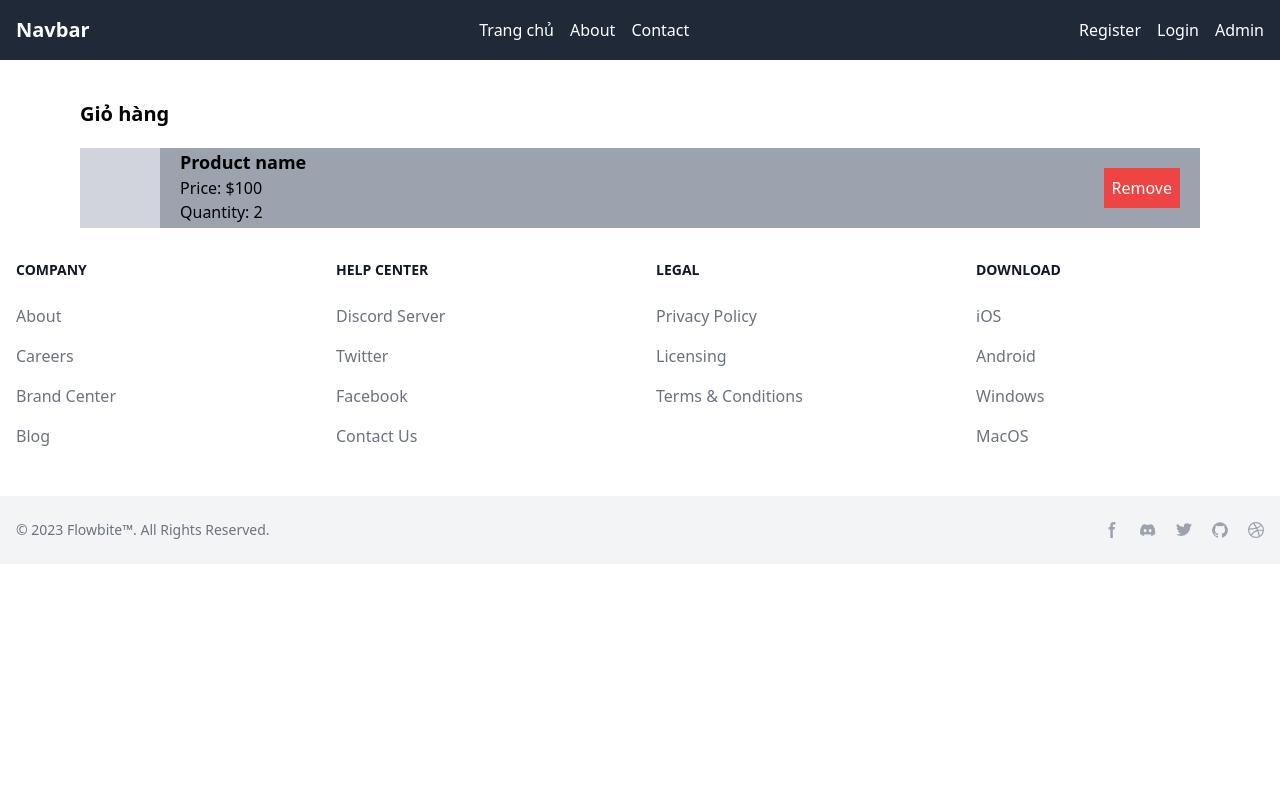
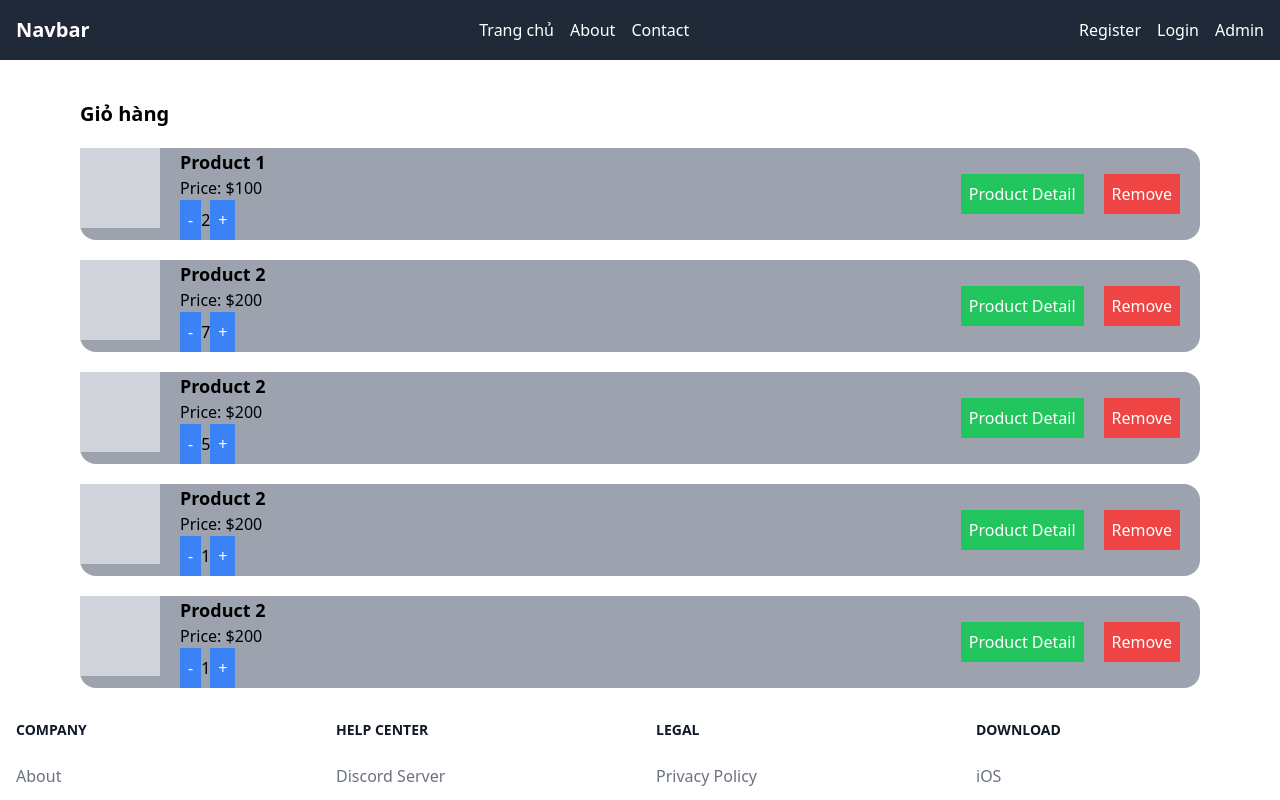
Before and after one commit to K0l4s/ute-shop, a React (Vite) app in the folder front-end/: page /cart in a window 1280 px wide. Shown: the top 800 px of the page. Built offline with nearby package versions, Linux system fonts and the light colour scheme.

Commit message:
update cart

```diff
--- a/front-end/package.json
+++ b/front-end/package.json
@@ -13,9 +13,11 @@
     "prettier:fix": "prettier --write \"src/**/(*.tsx|*.ts|*.css|*.scss)\""
   },
   "dependencies": {
+    "@reduxjs/toolkit": "^2.2.7",
     "@types/react-router-dom": "^5.3.3",
     "react": "^18.3.1",
     "react-dom": "^18.3.1",
+    "react-redux": "^9.1.2",
     "react-router-dom": "^6.26.1"
   },
   "devDependencies": {
@@ -23,6 +25,7 @@
     "@types/node": "^22.5.0",
     "@types/react": "^18.3.3",
     "@types/react-dom": "^18.3.0",
+    "@types/react-redux": "^7.1.33",
     "@vitejs/plugin-react-swc": "^3.5.0",
     "autoprefixer": "^10.4.20",
     "eslint": "^9.9.0",
--- /dev/null
+++ b/front-end/src/components/cart/cartItems/CartItems.tsx
@@ -0,0 +1,43 @@
+import { it } from 'node:test';
+import React, { useState } from 'react';
+
+type products = {
+    id: number;
+    name: string;
+    price: number;
+    quantity: number;
+}
+
+const CartItems = (item: products) => {
+  const [quantity, setQuantity] = useState<number>(item.quantity);
+
+  const changeQuantity = (type: "add" | "subtract") =>{
+    if (type === "add") {
+      setQuantity(prevQuantity => prevQuantity + 1);
+    } else if (type === "subtract") {
+      setQuantity(prevQuantity => (prevQuantity > 1 ? prevQuantity - 1 : 1));
+    }
+  }
+  return (
+    <div className="flex justify-between items-center mt-5 bg-gray-400 rounded-2xl">
+      <div className="flex space-x-5">
+        <div className="w-20 h-20 bg-gray-300"></div>
+        <div>
+          <p className="text-lg font-bold">{item.name}</p>
+          <p>Price: ${item.price}</p>
+          <p>
+            <button className="bg-blue-500 text-white p-2" onClick={()=>changeQuantity("subtract")}>-</button>
+            {quantity}
+            <button className="bg-blue-500 text-white p-2" onClick={()=>changeQuantity("add")}>+</button>
+          </p>
+        </div>
+      </div>
+      <div>
+        <button className="bg-green-500 text-white p-2 mr-5">Product Detail</button>
+        <button className="bg-red-500 text-white p-2 mr-5">Remove</button>
+      </div>
+    </div>
+  );
+}
+
+export default CartItems;
--- a/front-end/src/pages/cart/Cart.tsx
+++ b/front-end/src/pages/cart/Cart.tsx
@@ -1,24 +1,49 @@
+import { it } from "node:test"
+import CartItems from "../../components/cart/cartItems/CartItems"
 
 const Cart = () => {
-  return (
-    <div className=" mt-10 ml-20 mr-20">
-        <h1 className="text-xl font-bold">Giỏ hàng</h1>
-        <div className="flex justify-between items-center mt-5 bg-gray-400">
-            <div className="flex space-x-5">
-                <div className="w-20 h-20 bg-gray-300"></div>
-                <div>
-                    <p className="text-lg font-bold">Product name</p>
-                    <p>Price: $100</p>
-                    <p>Quantity: 2</p>
+    const items = [
+        {
+            id: 1,
+            name: "Product 1",
+            price: 100,
+            quantity: 2
+        },
+        {
+            id: 2,
+            name: "Product 2",
+            price: 200,
+            quantity: 7
+        },
+        {
+            id: 2,
+            name: "Product 2",
+            price: 200,
+            quantity: 5
+        },
+        {
+            id: 2,
+            name: "Product 2",
+            price: 200,
+            quantity: 1
+        },
+        {
+            id: 2,
+            name: "Product 2",
+            price: 200,
+            quantity: 1
+        }
+    ]
+    return (
+        <div className=" mt-10 ml-20 mr-20">
+            <h1 className="text-xl font-bold">Giỏ hàng</h1>
 
-                </div>
-            </div>
-            <div>
-                <button className="bg-red-500 text-white p-2 mr-5">Remove</button>
-            </div>
+            {/* foreach */}
+            {items.map((item) => (
+                <CartItems {...item} />
+            ))}
         </div>
-    </div>
-  )
+    )
 }
 
 export default Cart
--- /dev/null
+++ b/front-end/src/pages/order/Order.tsx
@@ -0,0 +1,10 @@
+import { useParams } from "react-router-dom"
+
+const Order = () => {
+    const id = useParams().id
+  return (
+    <div>Order</div>
+  )
+}
+
+export default Order
--- /dev/null
+++ b/front-end/src/pages/products/Product.tsx
@@ -0,0 +1,11 @@
+import { useParams } from "react-router-dom"
+
+
+const Product = () => {
+
+  return (
+    <div>Product</div>
+  )
+}
+
+export default Product
--- a/front-end/src/router/Router.tsx
+++ b/front-end/src/router/Router.tsx
@@ -2,6 +2,8 @@
 import { Route, Routes } from 'react-router-dom'
 import Homepage from '../pages/homepage/Homepage'
 import Cart from '../pages/cart/Cart'
+import Product from '../pages/products/Product'
+import Order from '../pages/order/Order'
 
 
 const Router = () => {
@@ -12,8 +14,8 @@ const Router = () => {
             <Route path="/" element={<Homepage />} />
             <Route path="/cart" element={<Cart/>} />
             {/* Products Route */}
-            <Route path="/products" element={<Cart/>} />
-            <Route path="/products/:id" element={<Cart/>} />
+            <Route path="/products" element={<Product/>} />
+            <Route path="/products/:id" element={<Product/>} />
             {/* User */}
             <Route path="/login" element={<Cart/>} />
             <Route path="/register" element={<Cart/>} />
@@ -31,9 +33,10 @@ const Router = () => {
             <Route path="/admin/products" element={<Cart/>} />
             {/* <Route path="/admin/products/create" element={<Cart/>} />  */}
             <Route path="/admin/products/:id" element={<Cart/>} />
+
             {/* <Route path="/admin/products/:id/edit" element={<Cart/>} /> */}
-            <Route path="/admin/orders" element={<Cart/>} />
-            <Route path="/admin/orders/:id" element={<Cart/>} />
+            <Route path="/admin/orders" element={<Order/>} />
+            <Route path="/admin/orders/:id" element={<Order/>} />
 
             <Route path="/admin/users" element={<Cart/>} />
             <Route path="/admin/users/:id" element={<Cart/>} />
```
Also changed, not shown: 2 other files (tests, documents, lock files or other folders).
